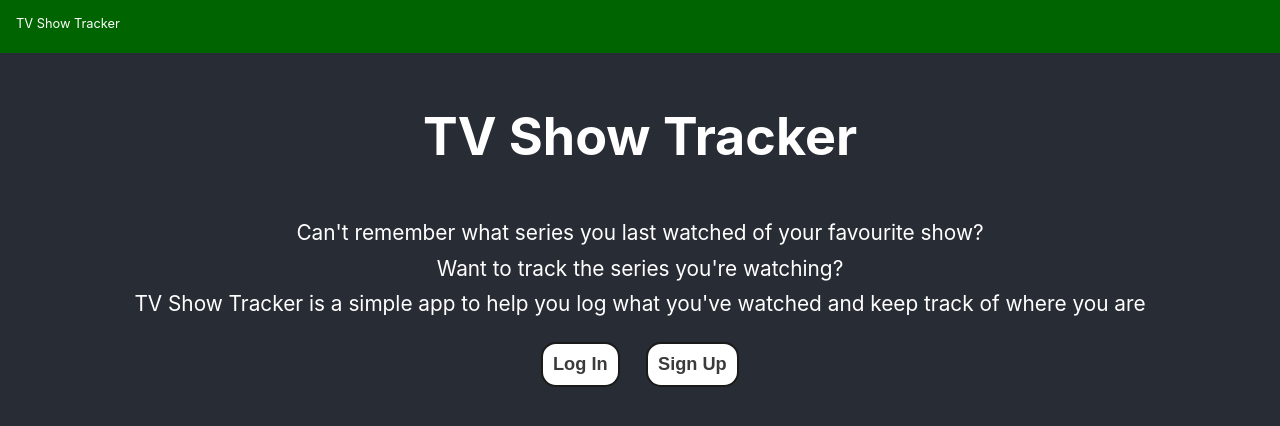
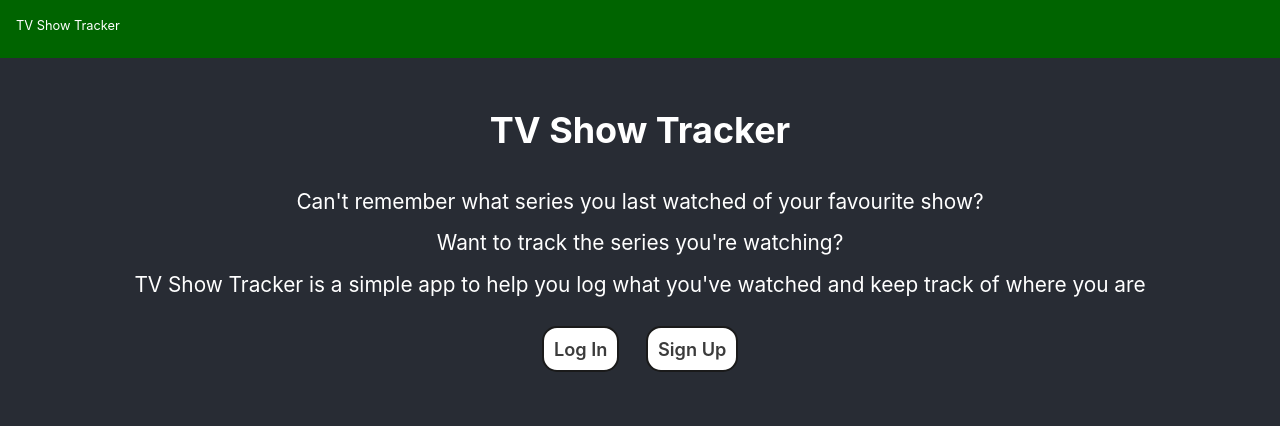
Before and after one commit to Sunbearian/tv-show-tracker, a React (Create React App) app in the folder frontend/: page / in a window 1280 px wide. Shown: the top 426 px of the page. Built offline with nearby package versions, Linux system fonts and the light colour scheme; no server answers.

Commit message:
Installed Tailwind, added to h1 tag on landing page

```diff
--- a/frontend/package.json
+++ b/frontend/package.json
@@ -42,5 +42,8 @@
       "last 1 firefox version",
       "last 1 safari version"
     ]
+  },
+  "devDependencies": {
+    "tailwindcss": "^3.3.1"
   }
 }
--- a/frontend/src/index.css
+++ b/frontend/src/index.css
@@ -1,3 +1,9 @@
+@tailwind base;
+@tailwind components;
+@tailwind utilities;
+
+
+
 * {
    margin: 0;
    padding: 0;
--- a/frontend/src/routes/LandingPage.tsx
+++ b/frontend/src/routes/LandingPage.tsx
@@ -5,7 +5,7 @@ import "./LandingPage.css";
 export default function Main() {
 	return (
 		<header className="App-header">
-			<h1>TV Show Tracker</h1>
+			<h1 className='text-4xl font-bold'>TV Show Tracker</h1>
 			<p>Can't remember what series you last watched of your favourite show?</p>
 			<p>Want to track the series you're watching?</p>
 			<p>
--- /dev/null
+++ b/frontend/tailwind.config.js
@@ -0,0 +1,10 @@
+/** @type {import('tailwindcss').Config} */
+module.exports = {
+  content: [
+    "./src/**/**/**/*.{js,jsx,ts,tsx}"
+  ],
+  theme: {
+    extend: {},
+  },
+  plugins: [],
+}
```
Also changed, not shown: 1 other file (tests, documents, lock files or other folders).
